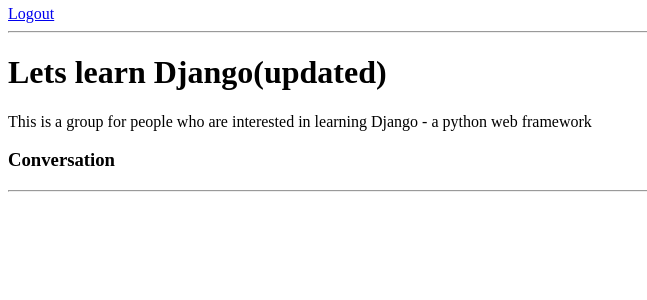
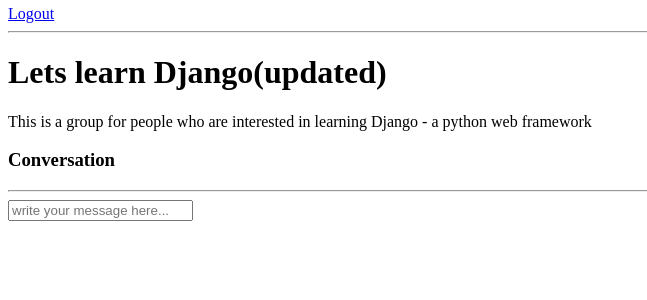
Before and after one commit to MunBrian/study_django_app, a Django app: page /room/2/ in a window 1280 px wide. Shown: the part 146-446 px from the top of the page, without its empty margins (0-647 px from the left). Run offline with Django 4.2, Linux system fonts and the light colour scheme; a user stored in the database is signed in; data comes from the database, SQL or seed files in the repository; both versions use the stored data as it was after the commit.

Commit message:
added comment form to post comment and display them. Only authenticated users have the authority. Used create func

```diff
--- a/base/templates/base/room.html
+++ b/base/templates/base/room.html
@@ -18,7 +18,12 @@
     {% endfor %}
 </div>
 
-<div class="">
-
+{% if request.user.is_authenticated %}
+<div class="comment-form">
+    <form action="" method="POST">
+        {% csrf_token %}
+        <input type="text" name="body" placeholder="write your message here...">
+    </form>
 </div>
+{% endif %}
 {% endblock %}
--- a/base/views.py
+++ b/base/views.py
@@ -109,6 +109,18 @@
     # get children model through the parent model the child model name should be in lower case
     # newest comment should be first
     room_messages = room.message_set.all().order_by('-created')
+
+    if request.method == "POST":
+        # create message using Message model
+        message = Message.objects.create(
+            user=request.user,
+            room=room,
+            body=request.POST.get('body')
+        )
+
+        # fully reload page with a get request
+        return redirect('room', pk=room.id)
+
     context = {'room': room, 'room_messages': room_messages}
     return render(request, 'base/room.html', context)
 
```
Also changed, not shown: db.sqlite3.
